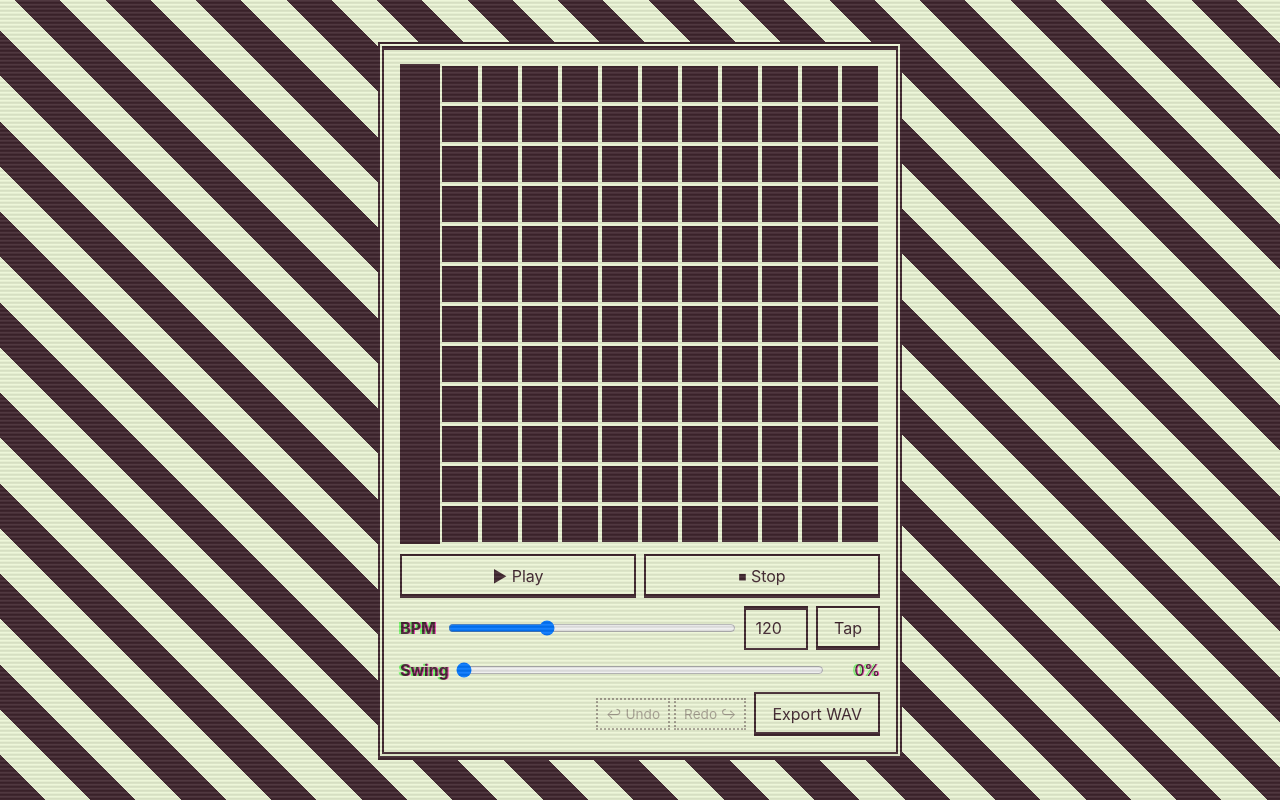
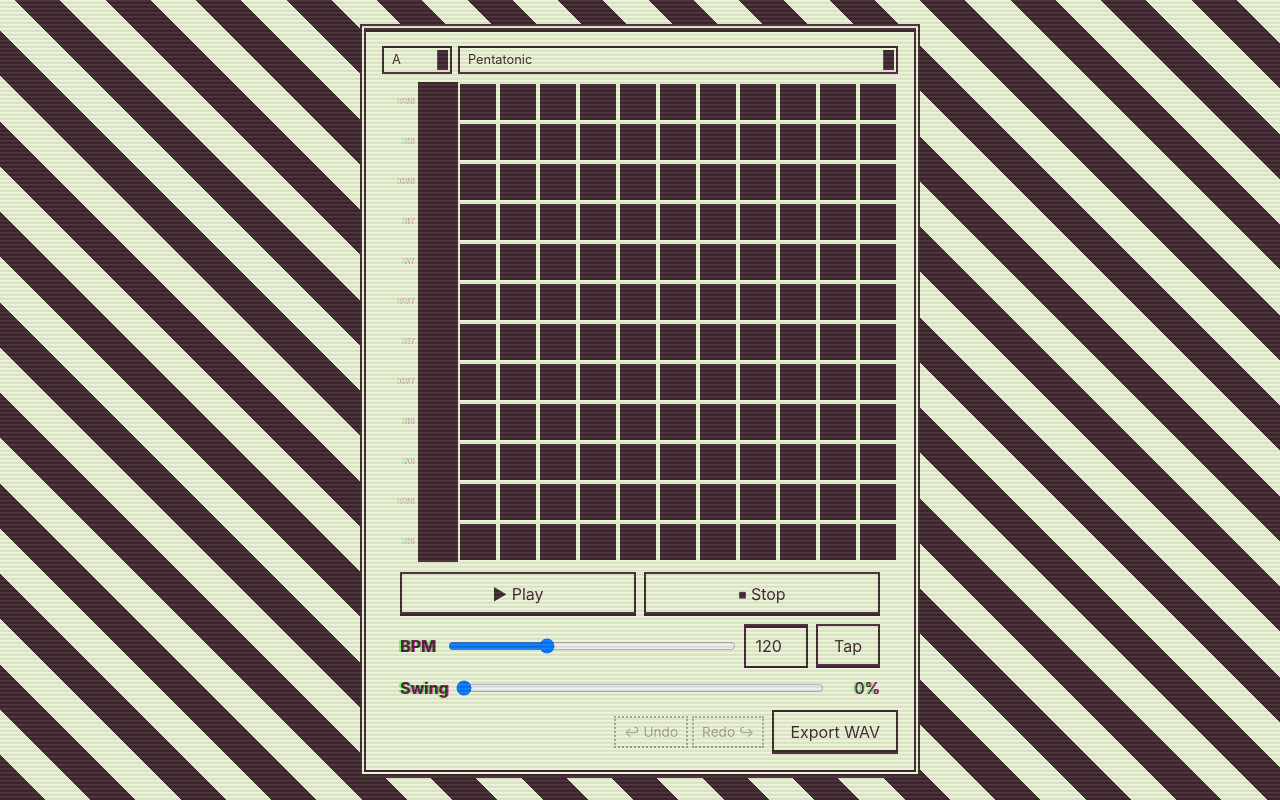
Before and after one commit to ohjann/tonejs-sequencer, a React (Vite) app: page / in a window 1280 px wide. Built offline with nearby package versions, Linux system fonts and the light colour scheme.

Commit message:
story SO-012: Scale selector

```diff
--- a/src/App.tsx
+++ b/src/App.tsx
@@ -5,6 +5,7 @@
 import TransportBar from "./components/TransportBar";
 import UndoRedo from "./components/UndoRedo";
 import ExportWav from "./components/ExportWav";
+import ScaleSelector from "./components/ScaleSelector";
 import { SequencerProvider } from "./contexts/SequencerContext";
 import { TransportProvider } from "./contexts/TransportContext";
 import { SynthProvider } from "./contexts/SynthContext";
@@ -23,6 +24,7 @@
         <AudioEngineConnector />
         <div className="flex justify-center items-center content-center h-screen overflow-auto crt">
           <div className="bit-card">
+            <ScaleSelector />
             <Grid />
             <TransportBar />
             <div className="controls">
--- a/src/audio/engine.ts
+++ b/src/audio/engine.ts
@@ -1,9 +1,9 @@
 import * as Tone from 'tone';
-import { PENTATONIC_SCALE } from './scales';
 import { TrackSynthParams, DEFAULT_TRACK_PARAMS } from '../contexts/SynthContext';
 import { SynthBundle, createSynthBundle, updateSynthBundle } from './synth-factory';
 
 type MatrixRef = { current: number[][] | null };
+type ScaleNotesRef = { current: string[] };
 type OnStepCallback = (step: number) => void;
 
 const ROW_COUNT = 12;
@@ -15,6 +15,7 @@
   private scheduleId: number | null = null;
   private currentStep = 0;
   private matrixRef: MatrixRef = { current: null };
+  private scaleNotesRef: ScaleNotesRef = { current: [] };
   private onStep: OnStepCallback | null = null;
 
   constructor() {
@@ -23,8 +24,9 @@
     this.bundles = this.trackParams.map((p) => createSynthBundle(p, this.delay));
   }
 
-  init(matrixRef: MatrixRef, onStep: OnStepCallback) {
+  init(matrixRef: MatrixRef, scaleNotesRef: ScaleNotesRef, onStep: OnStepCallback) {
     this.matrixRef = matrixRef;
+    this.scaleNotesRef = scaleNotesRef;
     this.onStep = onStep;
   }
 
@@ -55,7 +57,7 @@
 
         for (let row = 0; row < matrix.length; row++) {
           if (matrix[row][step] === 1 && this.isTrackAudible(row)) {
-            const note = PENTATONIC_SCALE[row];
+            const note = this.scaleNotesRef.current[row];
             if (note) {
               this.bundles[row].synth.triggerAttackRelease(note, '8n', time);
             }
--- a/src/audio/exportWav.ts
+++ b/src/audio/exportWav.ts
@@ -1,5 +1,4 @@
 import * as Tone from 'tone';
-import { PENTATONIC_SCALE } from './scales';
 
 function audioBufferToWav(buffer: AudioBuffer): ArrayBuffer {
   const numChannels = buffer.numberOfChannels;
@@ -52,7 +51,7 @@
   return arrayBuffer;
 }
 
-export async function exportPatternAsWav(matrix: number[][], bpm: number): Promise<void> {
+export async function exportPatternAsWav(matrix: number[][], bpm: number, scaleNotes: string[]): Promise<void> {
   const cols = matrix[0]?.length ?? 0;
   if (cols === 0) return;
 
@@ -77,7 +76,7 @@
       const time = step * stepDuration;
       for (let row = 0; row < matrix.length; row++) {
         if (matrix[row][step] === 1) {
-          const note = PENTATONIC_SCALE[row];
+          const note = scaleNotes[row];
           if (note) {
             transport.schedule((t) => {
               synth.triggerAttackRelease(note, '8n', t);
--- a/src/audio/scales.ts
+++ b/src/audio/scales.ts
@@ -1,15 +1,71 @@
-// Pentatonic scale notes mapped to grid rows (row 0 = highest pitch)
-export const PENTATONIC_SCALE: string[] = [
-  'A6',
-  'G6',
-  'E6',
-  'D6',
-  'C6',
-  'A5',
-  'G5',
-  'E5',
-  'D5',
-  'C5',
-  'A4',
-  'G4',
+export type ScaleName =
+  | 'pentatonic'
+  | 'major'
+  | 'minor'
+  | 'blues'
+  | 'chromatic'
+  | 'dorian'
+  | 'mixolydian'
+  | 'wholeTone'
+  | 'harmonicMinor';
+
+export type RootNote = 'C' | 'C#' | 'D' | 'D#' | 'E' | 'F' | 'F#' | 'G' | 'G#' | 'A' | 'A#' | 'B';
+
+export const SCALE_DISPLAY_NAMES: Record<ScaleName, string> = {
+  pentatonic: 'Pentatonic',
+  major: 'Major',
+  minor: 'Minor',
+  blues: 'Blues',
+  chromatic: 'Chromatic',
+  dorian: 'Dorian',
+  mixolydian: 'Mixolydian',
+  wholeTone: 'Whole Tone',
+  harmonicMinor: 'Harmonic Minor',
+};
+
+export const SCALE_NAMES: ScaleName[] = [
+  'pentatonic',
+  'major',
+  'minor',
+  'blues',
+  'chromatic',
+  'dorian',
+  'mixolydian',
+  'wholeTone',
+  'harmonicMinor',
 ];
+
+export const ROOT_NOTES: RootNote[] = ['C', 'C#', 'D', 'D#', 'E', 'F', 'F#', 'G', 'G#', 'A', 'A#', 'B'];
+
+const NOTE_NAMES = ['C', 'C#', 'D', 'D#', 'E', 'F', 'F#', 'G', 'G#', 'A', 'A#', 'B'];
+
+const SCALE_INTERVALS: Record<ScaleName, number[]> = {
+  pentatonic: [0, 2, 4, 7, 9],
+  major: [0, 2, 4, 5, 7, 9, 11],
+  minor: [0, 2, 3, 5, 7, 8, 10],
+  blues: [0, 3, 5, 6, 7, 10],
+  chromatic: [0, 1, 2, 3, 4, 5, 6, 7, 8, 9, 10, 11],
+  dorian: [0, 2, 3, 5, 7, 9, 10],
+  mixolydian: [0, 2, 4, 5, 7, 9, 10],
+  wholeTone: [0, 2, 4, 6, 8, 10],
+  harmonicMinor: [0, 2, 3, 5, 7, 8, 11],
+};
+
+export function generateScaleNotes(scaleName: ScaleName, rootNote: RootNote, count: number): string[] {
+  const intervals = SCALE_INTERVALS[scaleName];
+  const rootIndex = NOTE_NAMES.indexOf(rootNote);
+  const notes: string[] = [];
+
+  for (let octave = 7; octave >= 1 && notes.length < count; octave--) {
+    for (const interval of [...intervals].sort((a, b) => b - a)) {
+      const noteSemitone = rootIndex + interval;
+      const noteIndex = noteSemitone % 12;
+      const octaveOffset = Math.floor(noteSemitone / 12);
+      const actualOctave = octave + octaveOffset;
+      notes.push(`${NOTE_NAMES[noteIndex]}${actualOctave}`);
+      if (notes.length >= count) break;
+    }
+  }
+
+  return notes;
+}
--- a/src/audio/useAudioEngine.ts
+++ b/src/audio/useAudioEngine.ts
@@ -5,7 +5,7 @@
 import { audioEngine } from './engine';
 
 export function useAudioEngine() {
-  const { matrix } = useSequencer();
+  const { matrix, scaleNotes } = useSequencer();
   const { isPlaying, bpm, swing, setActiveStep } = useTransport();
   const { tracks } = useSynth();
 
@@ -14,8 +14,13 @@
     matrixRef.current = matrix;
   }, [matrix]);
 
+  const scaleNotesRef = useRef(scaleNotes);
   useEffect(() => {
-    audioEngine.init(matrixRef, setActiveStep);
+    scaleNotesRef.current = scaleNotes;
+  }, [scaleNotes]);
+
+  useEffect(() => {
+    audioEngine.init(matrixRef, scaleNotesRef, setActiveStep);
   }, [setActiveStep]);
 
   useEffect(() => {
--- a/src/components/ExportWav.tsx
+++ b/src/components/ExportWav.tsx
@@ -4,14 +4,14 @@
 import { exportPatternAsWav } from '../audio/exportWav';
 
 const ExportWav = () => {
-  const { matrix } = useSequencer();
+  const { matrix, scaleNotes } = useSequencer();
   const { bpm } = useTransport();
   const [exporting, setExporting] = useState(false);
 
   const handleExport = async () => {
     setExporting(true);
     try {
-      await exportPatternAsWav(matrix, bpm);
+      await exportPatternAsWav(matrix, bpm, scaleNotes);
     } finally {
       setExporting(false);
     }
--- a/src/components/Grid.tsx
+++ b/src/components/Grid.tsx
@@ -5,13 +5,14 @@
 import '../styles/App.css';
 
 const Grid = () => {
-  const { matrix, toggleCell } = useSequencer();
+  const { matrix, toggleCell, scaleNotes } = useSequencer();
   const { activeStep } = useTransport();
 
   return (
     <div className='grid'>
       {matrix.map((row, rowIndex) => (
         <div key={rowIndex} className='row'>
+          <span className='row-label'>{scaleNotes[rowIndex] ?? ''}</span>
           {row.map((cell, colIndex) => (
             <Cell
               key={`${rowIndex}-${colIndex}`}
--- /dev/null
+++ b/src/components/ScaleSelector.tsx
@@ -0,0 +1,34 @@
+import React from 'react';
+import { useSequencer } from '../contexts/SequencerContext';
+import { SCALE_NAMES, SCALE_DISPLAY_NAMES, ROOT_NOTES, ScaleName, RootNote } from '../audio/scales';
+
+const ScaleSelector = () => {
+  const { scaleName, rootNote, setScale, setRootNote } = useSequencer();
+
+  return (
+    <div className="scale-selector">
+      <select
+        className="bit-select"
+        value={rootNote}
+        onChange={(e) => setRootNote(e.target.value as RootNote)}
+        aria-label="Root note"
+      >
+        {ROOT_NOTES.map((note) => (
+          <option key={note} value={note}>{note}</option>
+        ))}
+      </select>
+      <select
+        className="bit-select"
+        value={scaleName}
+        onChange={(e) => setScale(e.target.value as ScaleName)}
+        aria-label="Scale"
+      >
+        {SCALE_NAMES.map((name) => (
+          <option key={name} value={name}>{SCALE_DISPLAY_NAMES[name]}</option>
+        ))}
+      </select>
+    </div>
+  );
+};
+
+export default ScaleSelector;
--- a/src/contexts/SequencerContext.tsx
+++ b/src/contexts/SequencerContext.tsx
@@ -1,4 +1,5 @@
-import React, { createContext, useContext, useReducer, useEffect, useCallback } from 'react';
+import React, { createContext, useContext, useReducer, useEffect, useCallback, useMemo } from 'react';
+import { ScaleName, RootNote, generateScaleNotes } from '../audio/scales';
 
 export interface ICoordinates {
   row: number;
@@ -9,13 +10,17 @@
   matrix: number[][];
   past: number[][][];
   future: number[][][];
+  scaleName: ScaleName;
+  rootNote: RootNote;
 }
 
 type SequencerAction =
   | { type: 'TOGGLE_CELL'; payload: ICoordinates }
   | { type: 'CLEAR_GRID' }
   | { type: 'UNDO' }
-  | { type: 'REDO' };
+  | { type: 'REDO' }
+  | { type: 'SET_SCALE'; payload: ScaleName }
+  | { type: 'SET_ROOT_NOTE'; payload: RootNote };
 
 const ROWS = 12;
 const COLS = 12;
@@ -25,6 +30,8 @@
   matrix: Array.from(Array(ROWS), () => Array(COLS).fill(0)),
   past: [],
   future: [],
+  scaleName: 'pentatonic',
+  rootNote: 'A',
 };
 
 function sequencerReducer(state: SequencerState, action: SequencerAction): SequencerState {
@@ -35,27 +42,31 @@
         ri === row ? r.map((c, ci) => (ci === col ? 1 - c : c)) : r
       );
       const newPast = [...state.past, state.matrix].slice(-MAX_HISTORY);
-      return { matrix: newMatrix, past: newPast, future: [] };
+      return { ...state, matrix: newMatrix, past: newPast, future: [] };
     }
     case 'CLEAR_GRID': {
       const newMatrix = Array.from(Array(ROWS), () => Array(COLS).fill(0));
       const newPast = [...state.past, state.matrix].slice(-MAX_HISTORY);
-      return { matrix: newMatrix, past: newPast, future: [] };
+      return { ...state, matrix: newMatrix, past: newPast, future: [] };
     }
     case 'UNDO': {
       if (state.past.length === 0) return state;
       const previous = state.past[state.past.length - 1];
       const newPast = state.past.slice(0, -1);
       const newFuture = [state.matrix, ...state.future];
-      return { matrix: previous, past: newPast, future: newFuture };
+      return { ...state, matrix: previous, past: newPast, future: newFuture };
     }
     case 'REDO': {
       if (state.future.length === 0) return state;
       const next = state.future[0];
       const newFuture = state.future.slice(1);
       const newPast = [...state.past, state.matrix].slice(-MAX_HISTORY);
-      return { matrix: next, past: newPast, future: newFuture };
+      return { ...state, matrix: next, past: newPast, future: newFuture };
     }
+    case 'SET_SCALE':
+      return { ...state, scaleName: action.payload };
+    case 'SET_ROOT_NOTE':
+      return { ...state, rootNote: action.payload };
     default:
       return state;
   }
@@ -69,6 +80,11 @@
   redo: () => void;
   canUndo: boolean;
   canRedo: boolean;
+  scaleName: ScaleName;
+  rootNote: RootNote;
+  scaleNotes: string[];
+  setScale: (scale: ScaleName) => void;
+  setRootNote: (root: RootNote) => void;
 }
 
 const SequencerContext = createContext<SequencerContextValue | null>(null);
@@ -80,6 +96,13 @@
   const clearGrid = useCallback(() => dispatch({ type: 'CLEAR_GRID' }), []);
   const undo = useCallback(() => dispatch({ type: 'UNDO' }), []);
   const redo = useCallback(() => dispatch({ type: 'REDO' }), []);
+  const setScale = useCallback((scale: ScaleName) => dispatch({ type: 'SET_SCALE', payload: scale }), []);
+  const setRootNote = useCallback((root: RootNote) => dispatch({ type: 'SET_ROOT_NOTE', payload: root }), []);
+
+  const scaleNotes = useMemo(
+    () => generateScaleNotes(state.scaleName, state.rootNote, state.matrix.length),
+    [state.scaleName, state.rootNote, state.matrix.length]
+  );
 
   useEffect(() => {
     const handleKeyDown = (e: KeyboardEvent) => {
@@ -104,6 +127,11 @@
       redo,
       canUndo: state.past.length > 0,
       canRedo: state.future.length > 0,
+      scaleName: state.scaleName,
+      rootNote: state.rootNote,
+      scaleNotes,
+      setScale,
+      setRootNote,
     }}>
       {children}
     </SequencerContext.Provider>
--- a/src/styles/App.css
+++ b/src/styles/App.css
@@ -17,12 +17,44 @@
 }
 .row {
   height: 40px;
+  display: flex;
+  align-items: center;
+}
+.row-label {
+  width: 36px;
+  flex: 0 0 36px;
+  font-size: 0.65em;
+  text-align: right;
+  padding-right: 4px;
+  color: var(--bit-color1);
+  opacity: 0.7;
+  font-family: monospace;
+  overflow: hidden;
+  white-space: nowrap;
 }
 .grid {
-  width: 480px;
+  width: 516px;
   margin-left: auto;
   margin-right: auto;
   display: block;
+}
+.scale-selector {
+  display: flex;
+  gap: 6px;
+  width: 516px;
+  margin: 0 auto 8px auto;
+}
+.scale-selector .bit-select {
+  font-size: 0.8em;
+  padding: 2px 8px;
+  height: 28px;
+}
+.scale-selector .bit-select:first-child {
+  flex: 0 0 auto;
+  width: 70px;
+}
+.scale-selector .bit-select:last-child {
+  flex: 1;
 }
 @media screen and (max-width: 530px) {
   .bit-card {
@@ -57,7 +89,7 @@
   display: flex;
   align-items: center;
   gap: 8px;
-  width: 480px;
+  width: 516px;
   margin: 10px auto 0 auto;
 }
 .controls .playpause {
@@ -82,7 +114,7 @@
 .playpause {
   background-color: var(--bit-color1);
   padding: 5px;
-  width: 480px;
+  width: 516px;
   margin: 10px auto 0 auto;
   box-sizing: border-box;
 }
```
